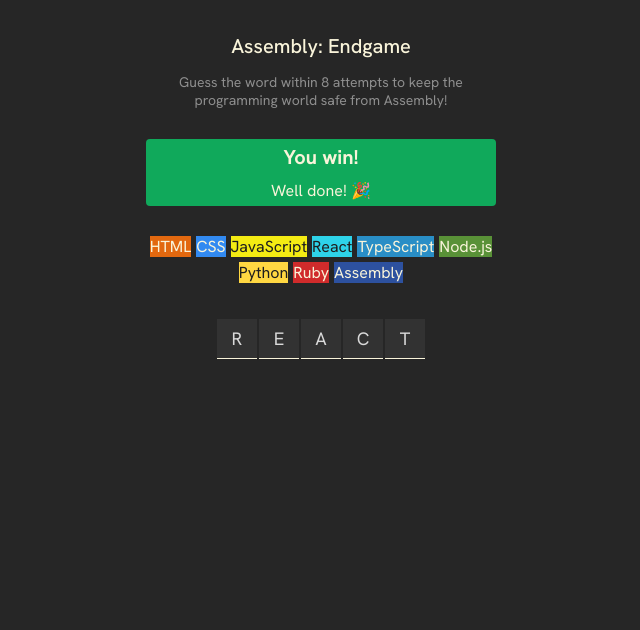
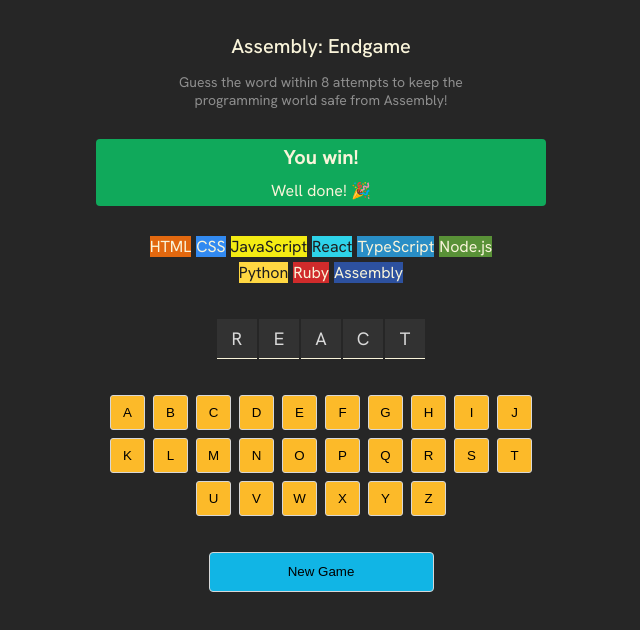
Before and after one commit to yy933/Assembly-Endgame-react-javascript-, a React (Vite) app: page / in a window 1280 px wide. Shown: the top 630 px of the page, without its empty margins (319-959 px from the left). Built offline with nearby package versions, Linux system fonts and the light colour scheme.

Commit message:
feat: add keyboard section with alphabet buttons

```diff
--- a/src/App.jsx
+++ b/src/App.jsx
@@ -1,15 +1,30 @@
-import React from "react";
+import {useState} from "react";
 import languages from "./data/languages";
 
 export default function App() {
-  const [currentWord, setCurrentWord] = React.useState("react");
+  /**
+   * Goal: Build out the main parts of our app
+   *
+   * Challenge:
+   * Display the keyboard ⌨️. Use <button>s for each letter
+   * since it'll need to be clickable and tab-accessible.
+   */
+  const [currentWord, setCurrentWord] = useState("react");
+  const alphabet = "abcdefghijklmnopqrstuvwxyz";
+  const alphabetElements = alphabet.split("").map((letter) => {
+    return (
+      <button key={letter} aria-label={letter}>
+        {letter.toUpperCase()}
+      </button>
+    );
+  })
   const wordElements = currentWord.split("").map((letter, index) => {
     return (
       <span key={index} className="letter">
         {letter.toUpperCase()}
       </span>
     );
-  })
+  });
   // Create a new array of JSX elements from the languages array
   const languageElements = languages.map((language) => {
     const styles = {
@@ -22,19 +37,6 @@
       </span>
     );
   });
-
-  /**
-   * Goal: Build out the main parts of our app
-   *
-   * Challenge:
-   * 1. Save a "currentWord" in state. Initialize as "react".
-   * 2. Map over the letters of the word (you'll need to turn
-   *    the string into an array of letters first) and display
-   *    each one as a <span>. Capitalize the letters when
-   *    displaying them.
-   * 3. Style to look like the design. You can get the underline
-   *    effect on the box using `border-bottom`.
-   */
 
   return (
     <main>
@@ -51,6 +53,8 @@
       </section>
       <section className="language-chips">{languageElements}</section>
       <section className="word">{wordElements}</section>
+      <section className="keyboard">{alphabetElements}</section>
+      <button className="new-game">New Game</button>
     </main>
   );
 }
--- a/src/index.css
+++ b/src/index.css
@@ -6,7 +6,7 @@
   margin: 0;
   font-family: "Hanken Grotesk", Arial, sans-serif;
   background-color: #262626;
-    color: #D9D9D9;
+  color: #d9d9d9;
   padding: 20px;
   height: 100vh;
   display: flex;
@@ -20,21 +20,22 @@
 header > h1 {
   font-size: 1.25rem;
   font-weight: 500;
-    color: #F9F4DA;
+  color: #f9f4da;
 }
 
 header > p {
+  margin: 0 auto;
   font-size: 0.875rem;
   max-width: 350px;
-    color: #8E8E8E;
+  color: #8e8e8e;
 }
 
 section.game-status {
-    background-color: #10A95B;
+  background-color: #10a95b;
   display: flex;
   flex-direction: column;
   align-items: center;
-    color: #F9F4DA;
+  color: #f9f4da;
   border-radius: 4px;
   margin-block: 30px;
 }
@@ -45,12 +46,13 @@
 
 section.game-status > h2 {
   font-size: 1.25rem;
-    margin: 5px
+  margin: 5px;
 }
 
 section.language-chips {
   display: flex;
   flex-wrap: wrap;
+  margin: 20px auto;
   gap: 5px;
   justify-content: center;
   max-width: 350px;
@@ -66,6 +68,7 @@
   display: flex;
   justify-content: center;
   gap: 2px;
+  margin-bottom: 36px;
 }
 
 section.word > span {
@@ -76,6 +79,35 @@
   justify-content: center;
   align-items: center;
   font-size: 1.125rem;
-    border-bottom: 1px solid #F9F4DA;
+  border-bottom: 1px solid #f9f4da;
+}
 
+section.keyboard {
+  display: flex;
+  flex-wrap: wrap;
+  gap: 8px;
+  justify-content: center;
+  max-width: 450px;
+  margin-bottom: 36px;
 }
+
+section.keyboard > button {
+  height: 35px;
+  width: 35px;
+  background-color: #fcba29;
+  border: 1px solid #d7d7d7;
+  border-radius: 3px;
+  cursor: pointer;
+}
+
+button.new-game {
+  background-color: #11b5e5;
+  border: 1px solid #d7d7d7;
+  border-radius: 4px;
+  width: 225px;
+  height: 40px;
+  padding: 6px 12px;
+  display: block;
+  margin-inline: auto;
+  cursor: pointer;
+}
```
Lines whose indentation alone changed are shown as unchanged.
